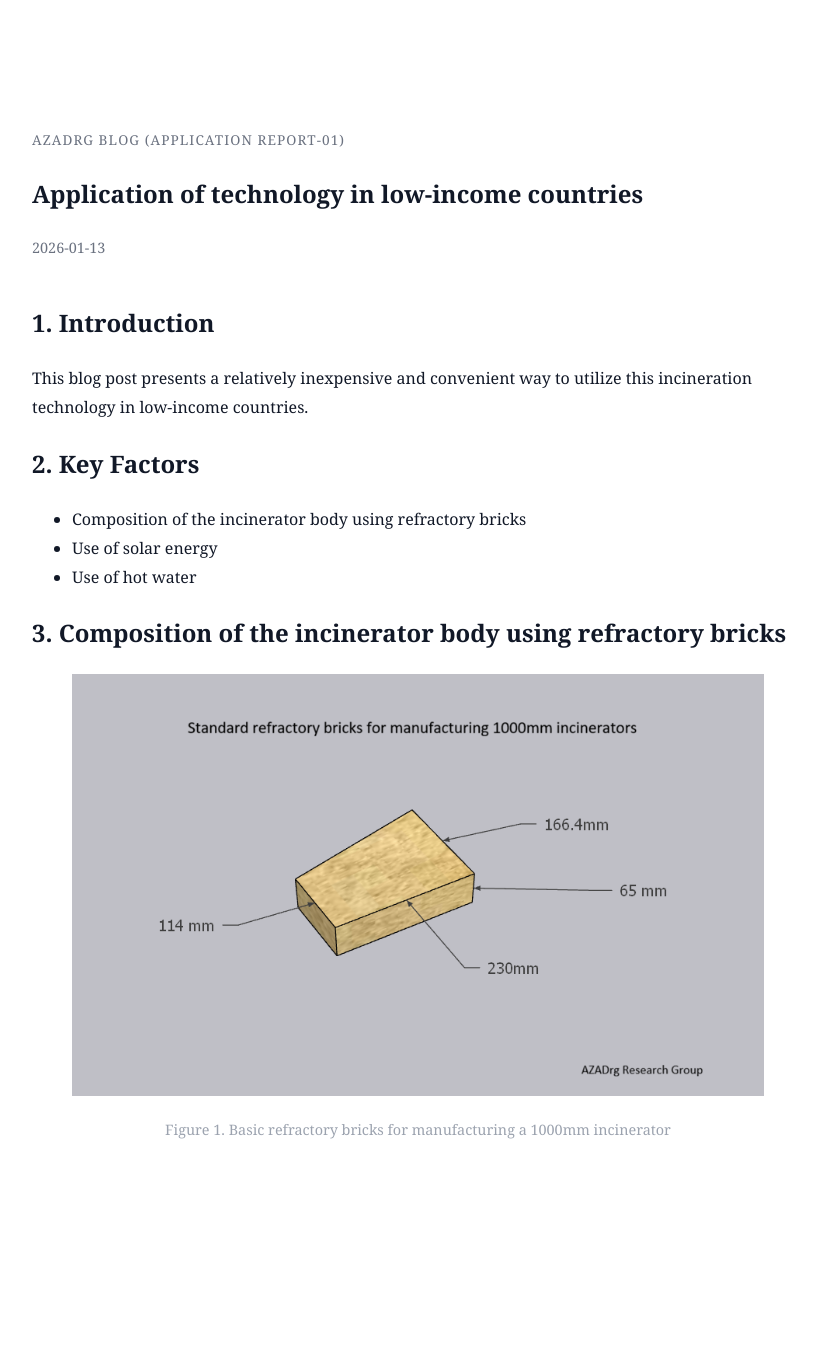
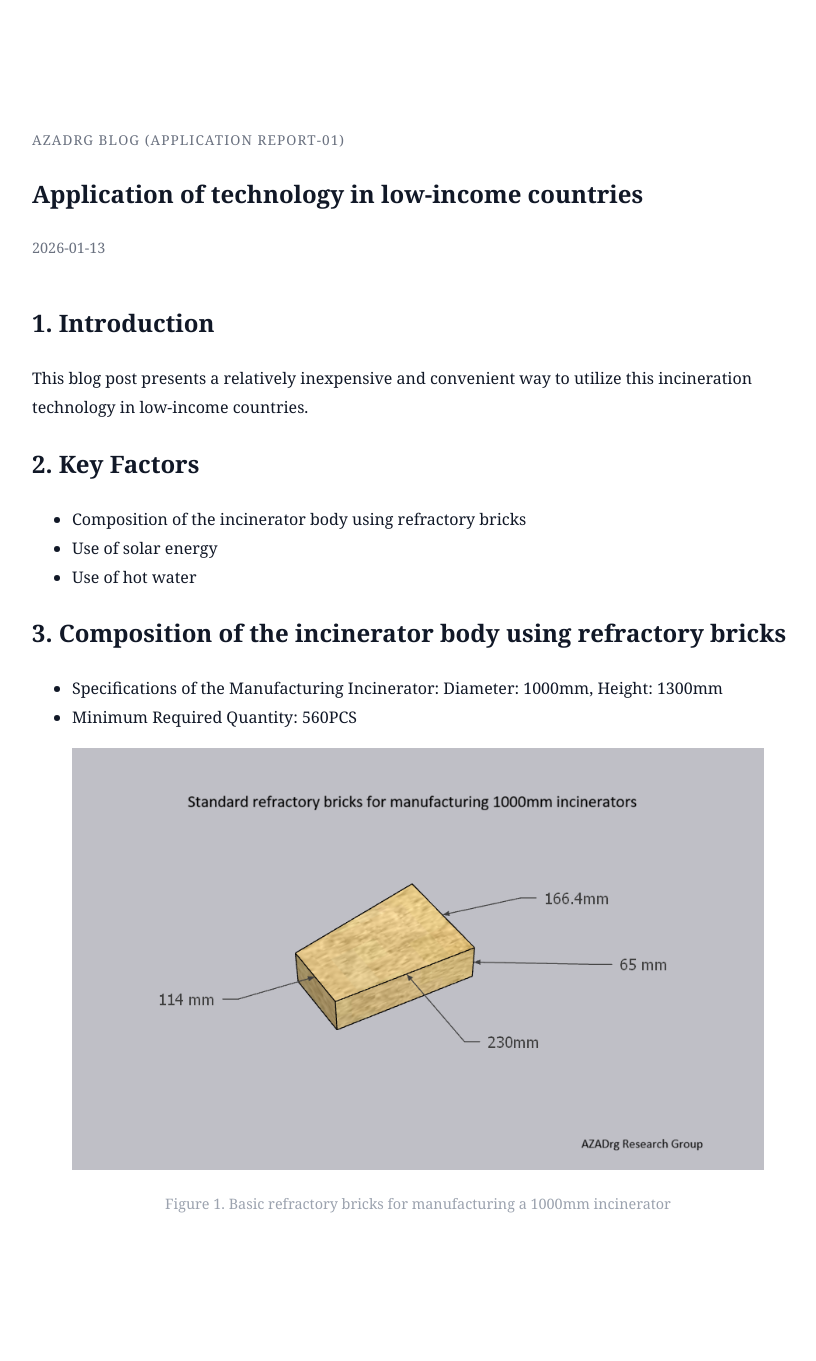
Before and after one commit to ssimsangmin49-creator/ecofriendly-polymer-compounds-incineration, a Jekyll site: the page built from _posts/2026-01-13-application.md, in a window 1280 px wide. Shown: the whole page, without its empty margins (222-1038 px from the left). Built offline with Jekyll 4.4.1, drawn with Linux system fonts in a browser that asks for light colours; before the commit the page ends 1287 px from its top, so only the background shows below that.

Commit message:
Update 2026-01-13-application.md

```diff
--- a/_posts/2026-01-13-application.md
+++ b/_posts/2026-01-13-application.md
@@ -18,6 +18,11 @@ this incineration technology in low-income countries.
 
 ## 3. Composition of the incinerator body using refractory bricks
 
+### <Refractory Brick Manufacturing>
+
+- Specifications of the Manufacturing Incinerator: Diameter: 1000mm, Height: 1300mm
+- Minimum Required Quantity: 560PCS
+
 <figure style="text-align:center;">
   <img src="{{ '/assets/images/refractory-brick.png' | relative_url }}"
        alt="The incinerator body using refractory bricks"
```
